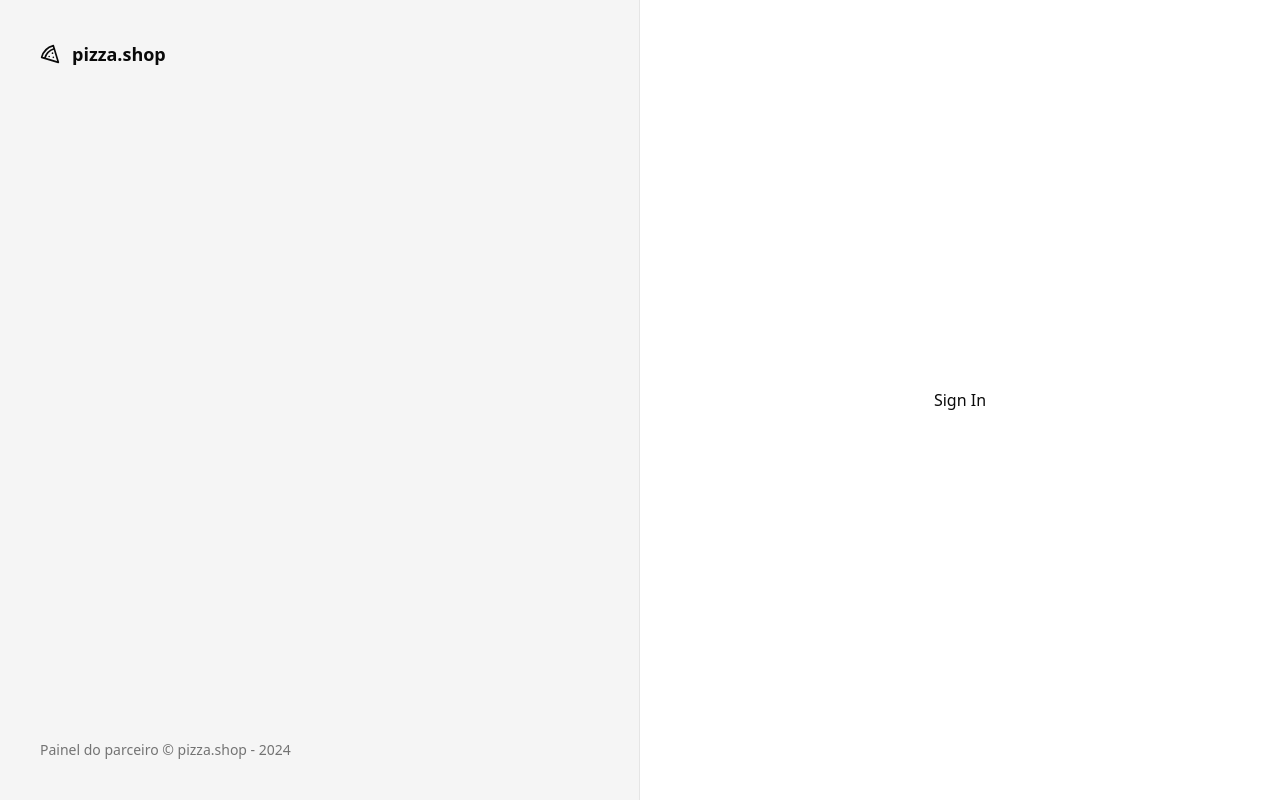
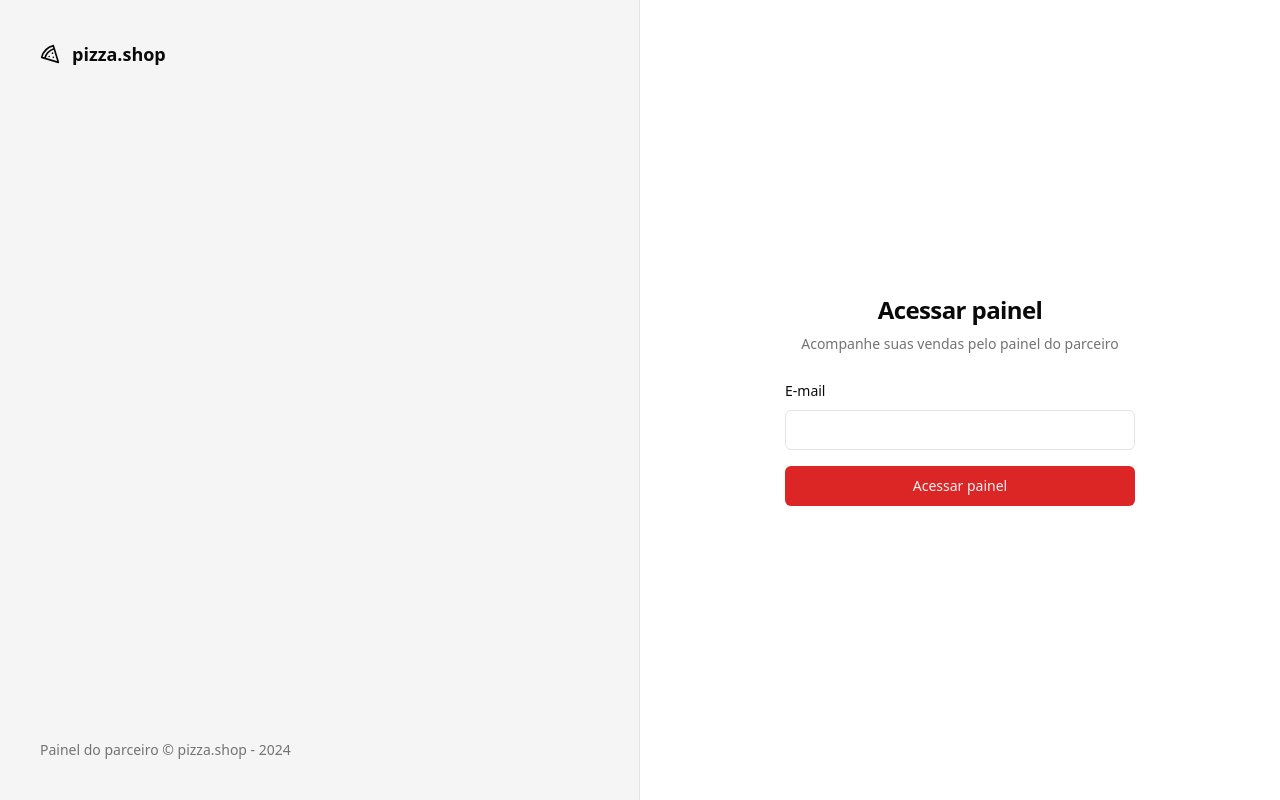
Before and after one commit to hurick/pizzashop-web, a React (Vite) app: page /sign-in in a window 1280 px wide. Built offline with nearby package versions, Linux system fonts and the light colour scheme.

Commit message:
feat(pages/SignIn): added new structure and styles

```diff
--- a/src/pages/auth/SignIn/index.tsx
+++ b/src/pages/auth/SignIn/index.tsx
@@ -1,10 +1,37 @@
 import { Helmet } from 'react-helmet-async'
+
+import { Button } from '@/components/ui/button'
+import { Input } from '@/components/ui/input'
+import { Label } from '@/components/ui/label'
 
 export const SignIn = () => {
   return (
     <>
       <Helmet title="Sign In" />
-      <h1>Sign In</h1>
+
+      <div className="p-8">
+        <div className="flex w-[350px] flex-col justify-center gap-6">
+          <div className="flex flex-col gap-2 text-center">
+            <h1 className="text-2xl font-semibold tracking-tight">
+              Acessar painel
+            </h1>
+            <p className="text-sm text-muted-foreground">
+              Acompanhe suas vendas pelo painel do parceiro
+            </p>
+          </div>
+
+          <form className="space-y-4">
+            <fieldset className="space-y-2">
+              <Label htmlFor="email">E-mail</Label>
+              <Input id="email" type="email" />
+            </fieldset>
+
+            <Button className="w-full" type="submit">
+              Acessar painel
+            </Button>
+          </form>
+        </div>
+      </div>
     </>
   )
 }
```
